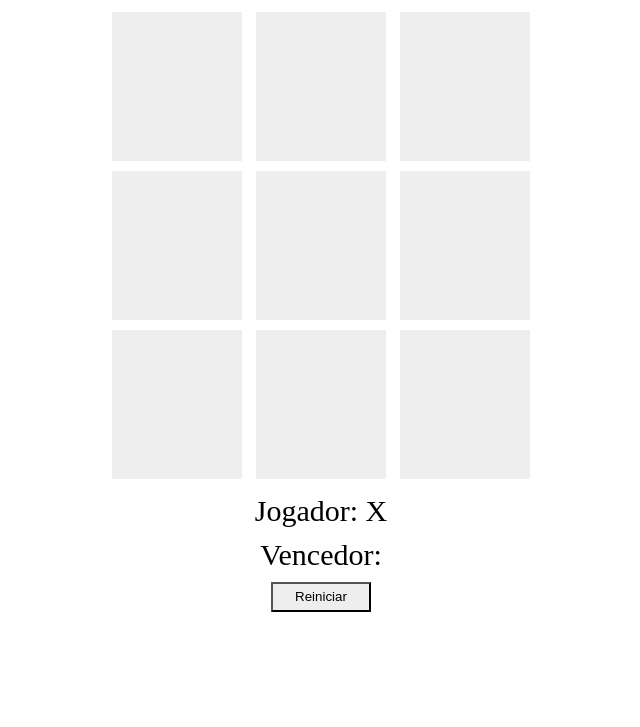
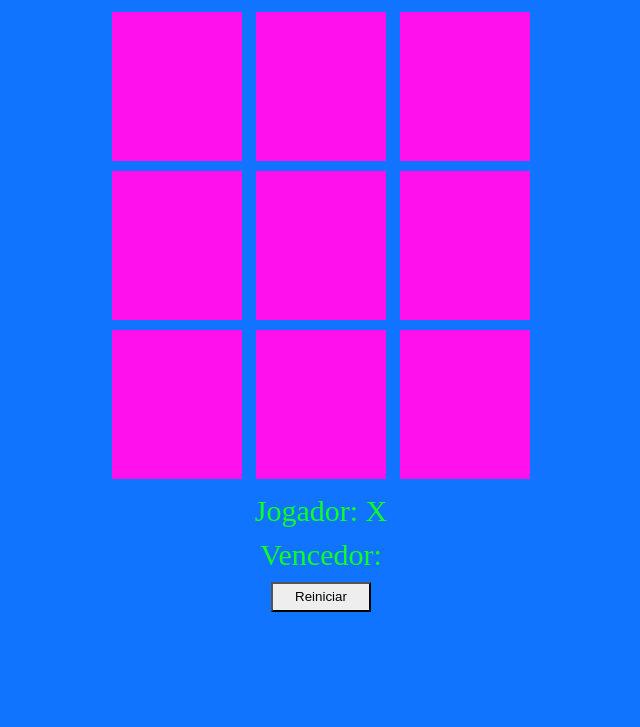
Before and after one commit to thiagoviks/jogo-da-velha-dio-project, a plain HTML site: page index.html in a window 1280 px wide. Shown: the part 73-800 px from the top of the page, without its empty margins (319-959 px from the left). Drawn offline with Linux system fonts and the light colour scheme.

Commit message:
adicionado cores tetrades no estilo

```diff
--- a/estilo.css
+++ b/estilo.css
@@ -1,17 +1,19 @@
 body {
   text-align: center;
+  color: #10ff23;
+  background-color: #1074ff;
 }
 
 .quadrado {
   text-align: center;
   width: 50px;
-  background: #eee;
+  background: #ff10ec;
   display: inline-block;
   padding: 40px;
   font-size: 60px;
   margin: 5px;
   cursor: pointer;
-  color: #eee;
+  color: #ff10ec;
 }
 
 .jogador,
```
